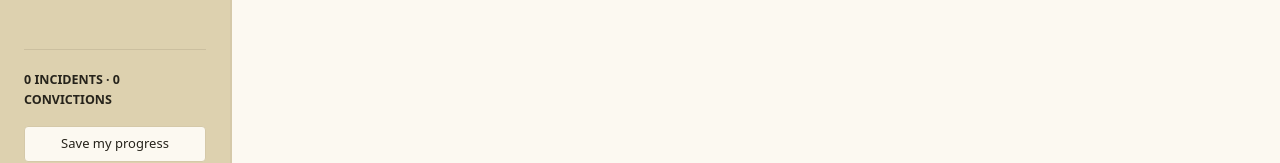
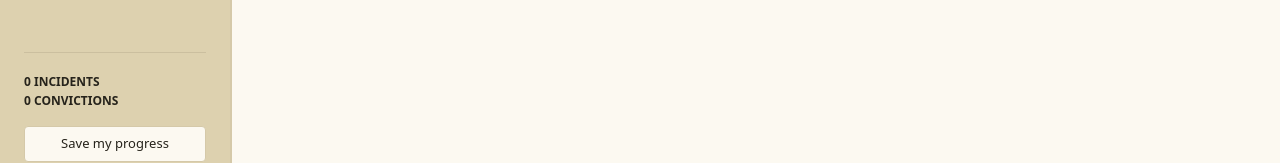
Before and after one commit to InvoluntaryRecombinator/surepath, a React (Vite) app: page /texas/apply in a window 1280 px wide. Shown: the part 566-729 px from the top of the page. Built offline with nearby package versions, Linux system fonts and the light colour scheme.

Commit message:
fix: fit the progress summary to the narrow rail
Render incident and conviction counts as two deliberate lines instead of allowing an accidental wrap after reducing the rail width.

```diff
--- a/src/app/Rail.tsx
+++ b/src/app/Rail.tsx
@@ -102,8 +102,10 @@ export function Rail() {
 
       {/* ── the counter — the promise, rendered ── */}
       <div className="mx-6 border-t border-ink/10 pt-5">
-        <p className="text-[12.5px] font-semibold uppercase text-ink">
-          {counterText}
+        <p className="flex flex-col gap-0.5 text-[12px] font-semibold uppercase leading-[1.45] text-ink">
+          {counterText.split(' · ').map((part) => (
+            <span key={part}>{part}</span>
+          ))}
         </p>
       </div>
 
```
